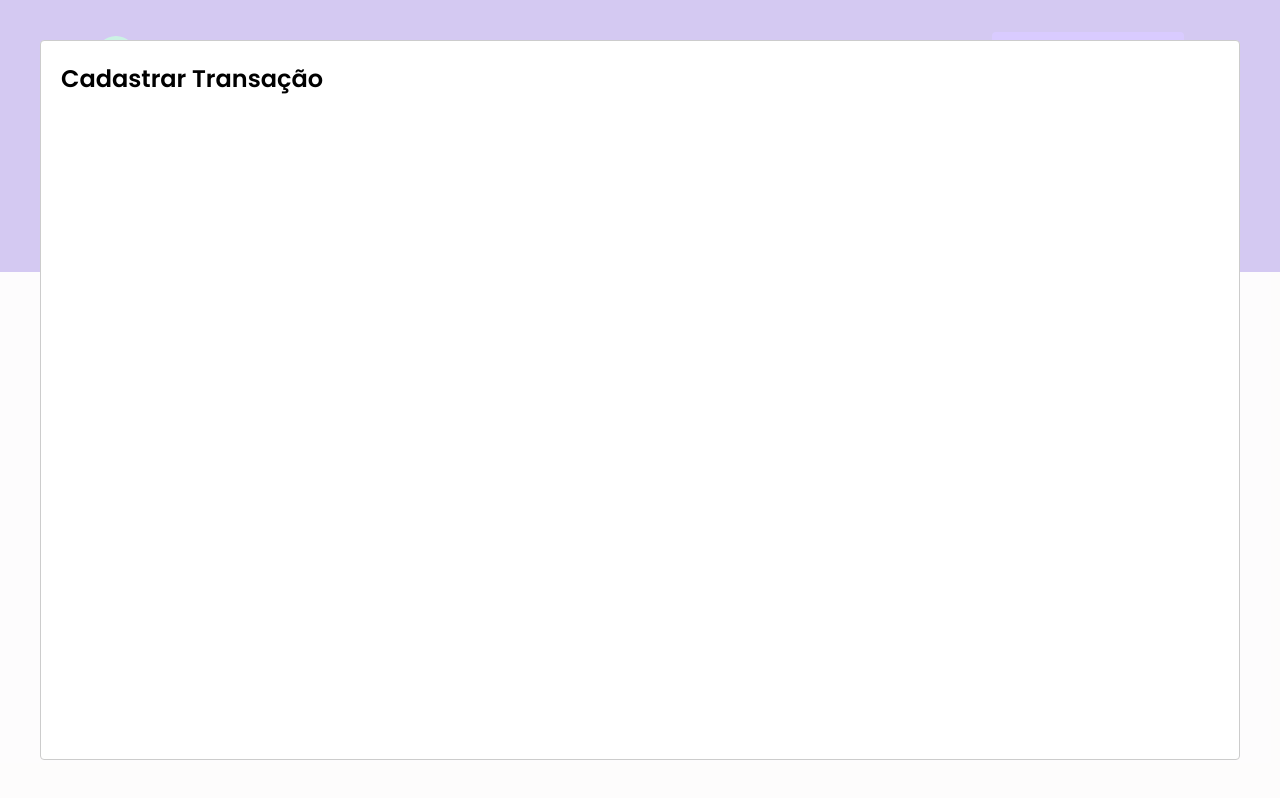
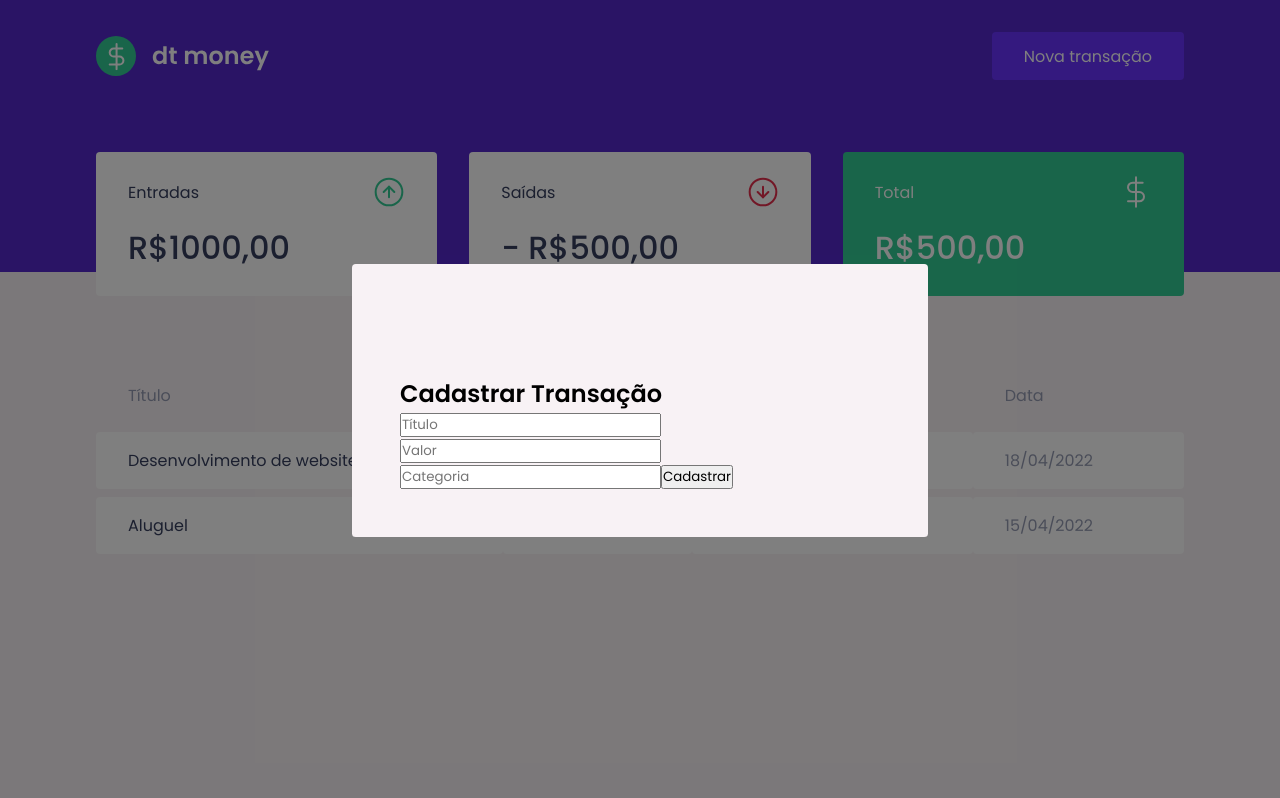
Before and after one commit to jonasmcarvalho/ignite-react-dtmoney, a React (Create React App) app: page / in a window 1280 px wide. Both pictures are taken after a click on the button "Nova transação". Built offline with nearby package versions, Linux system fonts and the light colour scheme; no server answers; what miragejs would draw is missing.

Commit message:
Styling Modal

```diff
--- a/src/components/NewTransactionModal/index.tsx
+++ b/src/components/NewTransactionModal/index.tsx
@@ -1,4 +1,5 @@
 import Modal from 'react-modal'
+import { Container } from '../TransactionsTable/styles';
 
 interface NewTransactionModalProps {
     isOpen: boolean;
@@ -10,8 +11,31 @@
         <Modal
             isOpen={isOpen}
             onRequestClose={onRequestClose}
+            overlayClassName='react-modal-overlay'
+            className='react-modal-content'
         >
-            <h2>Cadastrar Transação</h2>
+
+            <Container>
+                <h2>Cadastrar Transação</h2>
+
+                <input
+                    placeholder='Título'
+                />
+
+                <input
+                    type='number'
+                    placeholder='Valor'
+                />
+
+                <input
+                    placeholder='Categoria'
+                />
+
+                <button type="submit">
+                    Cadastrar
+                </button>
+
+            </Container>
         </Modal>
     )
 }
--- a/src/components/NewTransactionModal/styles.ts
+++ b/src/components/NewTransactionModal/styles.ts
@@ -1,4 +1,4 @@
 import styled from "styled-components";
 
 
-export const Container = styled.div``;
+export const Container = styled.form``;
--- a/src/styles/global.ts
+++ b/src/styles/global.ts
@@ -52,4 +52,26 @@
         cursor: not-allowed;
     }
 
+    .react-modal-overlay {
+        background: rgba(0, 0, 0, 0.5);
+
+        position: fixed;
+        top: 0;
+        bottom: 0;
+        right: 0;
+        left: 0;
+
+        display: flex;
+        align-items: center;
+        justify-content: center;
+    }
+    .react-modal-content {
+        width: 100%;
+        max-width: 576px;
+        background: var(--background);
+        padding: 3rem;
+        position: relative;
+        border-radius: 0.24rem;
+    }
+
 `
```
